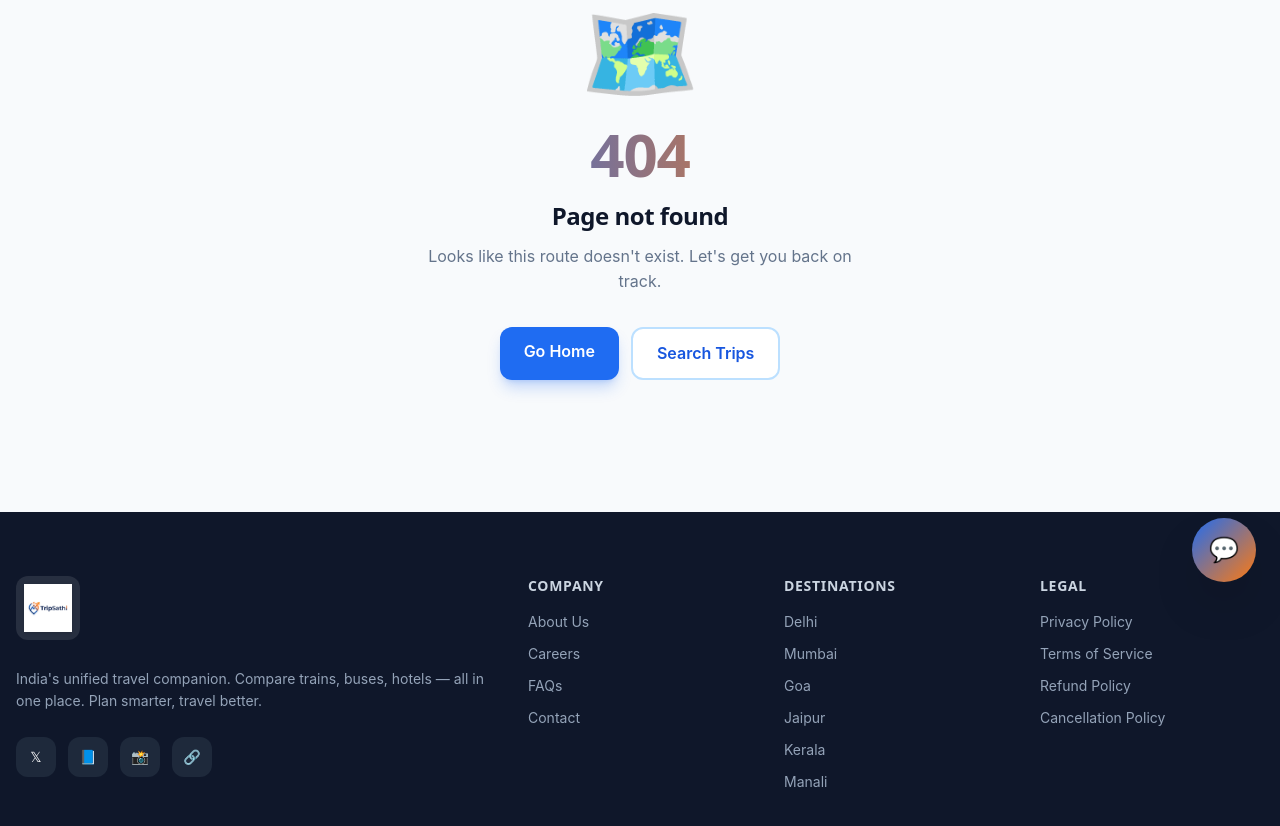
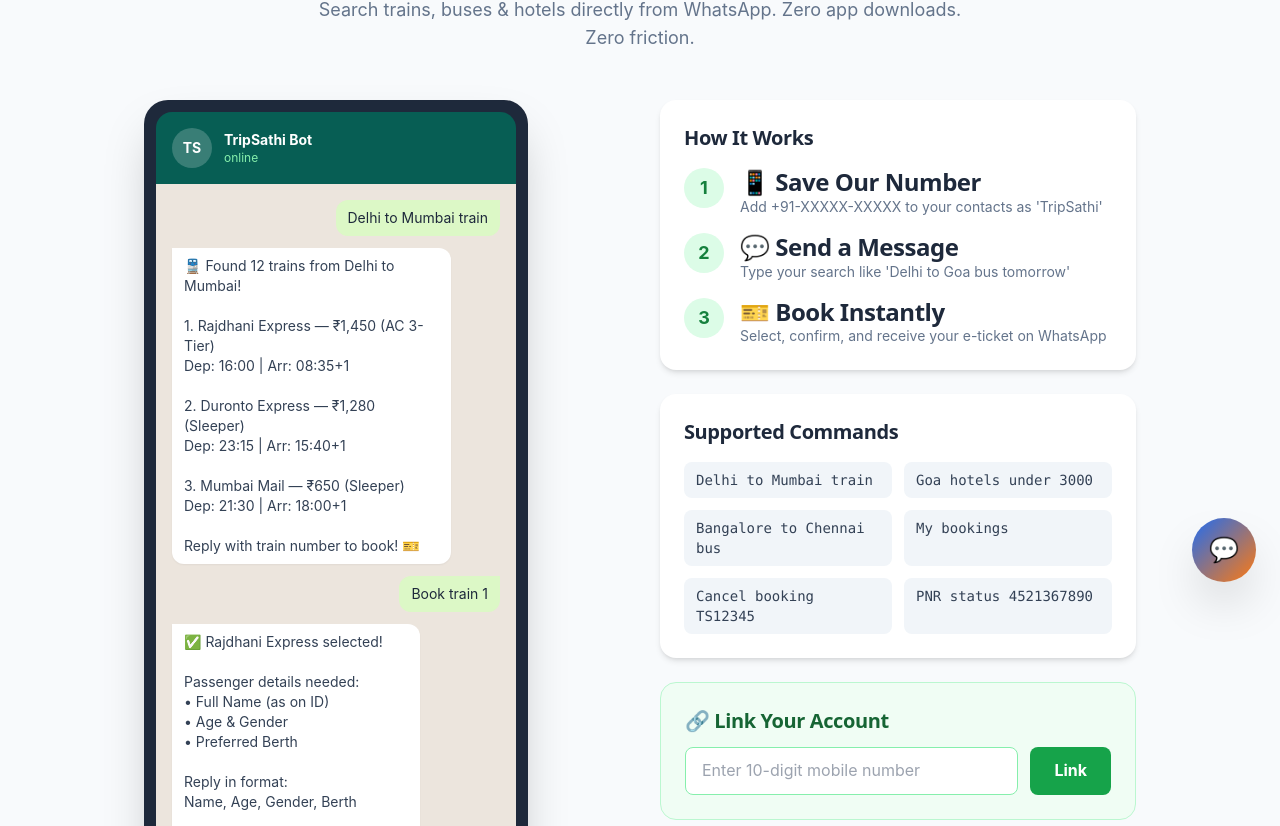
Before and after one commit to ShivamGawade-XS/TripSathi, a Next.js app: page /whatsapp in a window 1280 px wide. Before the commit this address had no page. Shown: the part 194-1020 px from the top of the page. Built offline with nearby package versions, Linux system fonts and the light colour scheme.

Commit message:
feat(whatsapp): add WhatsApp bot page with chat demo and account linking

```diff
--- /dev/null
+++ b/app/whatsapp/page.tsx
@@ -0,0 +1,121 @@
+"use client"
+import { useState } from "react"
+
+const chatDemo = [
+  { from: "user", text: "Delhi to Mumbai train" },
+  { from: "bot", text: "🚆 Found 12 trains from Delhi to Mumbai!\n\n1. Rajdhani Express — ₹1,450 (AC 3-Tier)\n   Dep: 16:00 | Arr: 08:35+1\n\n2. Duronto Express — ₹1,280 (Sleeper)\n   Dep: 23:15 | Arr: 15:40+1\n\n3. Mumbai Mail — ₹650 (Sleeper)\n   Dep: 21:30 | Arr: 18:00+1\n\nReply with train number to book! 🎫" },
+  { from: "user", text: "Book train 1" },
+  { from: "bot", text: "✅ Rajdhani Express selected!\n\nPassenger details needed:\n• Full Name (as on ID)\n• Age & Gender\n• Preferred Berth\n\nReply in format:\nName, Age, Gender, Berth\n\nExample: Raj Kumar, 28, M, Lower" },
+]
+
+export default function WhatsAppBotPage() {
+  const [phone, setPhone] = useState("")
+  const [linked, setLinked] = useState(false)
+
+  const handleLink = (e: React.FormEvent) => {
+    e.preventDefault()
+    if (phone.length >= 10) setLinked(true)
+  }
+
+  return (
+    <div className="min-h-screen bg-surface-50 py-16">
+      <div className="max-w-5xl mx-auto px-4">
+        <div className="text-center mb-12">
+          <h1 className="font-display text-4xl md:text-5xl font-bold text-surface-800">💬 WhatsApp Bot</h1>
+          <p className="text-surface-500 mt-3 text-lg max-w-2xl mx-auto">Search trains, buses & hotels directly from WhatsApp. Zero app downloads. Zero friction.</p>
+        </div>
+
+        <div className="grid grid-cols-1 lg:grid-cols-2 gap-10 items-start">
+          {/* Phone mockup */}
+          <div className="bg-surface-800 rounded-3xl p-3 shadow-2xl max-w-sm mx-auto lg:mx-0">
+            <div className="bg-[#075E54] rounded-t-2xl p-4 flex items-center gap-3">
+              <div className="w-10 h-10 rounded-full bg-white/20 flex items-center justify-center text-white font-bold text-sm">TS</div>
+              <div>
+                <p className="text-white font-bold text-sm">TripSathi Bot</p>
+                <p className="text-green-300 text-xs">online</p>
+              </div>
+            </div>
+            <div className="bg-[#ECE5DD] p-4 space-y-3 min-h-[400px] rounded-b-2xl">
+              {chatDemo.map((msg, i) => (
+                <div key={i} className={`flex ${msg.from === "user" ? "justify-end" : "justify-start"}`}>
+                  <div className={`max-w-[85%] px-3 py-2 rounded-xl text-sm whitespace-pre-line ${
+                    msg.from === "user"
+                      ? "bg-[#DCF8C6] text-surface-800 rounded-tr-none"
+                      : "bg-white text-surface-700 rounded-tl-none shadow-sm"
+                  }`}>
+                    {msg.text}
+                  </div>
+                </div>
+              ))}
+            </div>
+          </div>
+
+          {/* Features + Link */}
+          <div className="space-y-6">
+            <div className="bg-white rounded-2xl shadow-md p-6">
+              <h2 className="text-xl font-bold text-surface-800 mb-4">How It Works</h2>
+              <div className="space-y-4">
+                {[
+                  { step: "1", icon: "📱", title: "Save Our Number", desc: "Add +91-XXXXX-XXXXX to your contacts as 'TripSathi'" },
+                  { step: "2", icon: "💬", title: "Send a Message", desc: "Type your search like 'Delhi to Goa bus tomorrow'" },
+                  { step: "3", icon: "🎫", title: "Book Instantly", desc: "Select, confirm, and receive your e-ticket on WhatsApp" },
+                ].map(s => (
+                  <div key={s.step} className="flex items-start gap-4">
+                    <div className="w-10 h-10 bg-green-100 text-green-700 rounded-full flex items-center justify-center font-bold text-lg flex-shrink-0">{s.step}</div>
+                    <div>
+                      <h3 className="font-bold text-surface-800">{s.icon} {s.title}</h3>
+                      <p className="text-surface-500 text-sm">{s.desc}</p>
+                    </div>
+                  </div>
+                ))}
+              </div>
+            </div>
+
+            <div className="bg-white rounded-2xl shadow-md p-6">
+              <h2 className="text-xl font-bold text-surface-800 mb-4">Supported Commands</h2>
+              <div className="grid grid-cols-2 gap-3">
+                {[
+                  "Delhi to Mumbai train",
+                  "Goa hotels under 3000",
+                  "Bangalore to Chennai bus",
+                  "My bookings",
+                  "Cancel booking TS12345",
+                  "PNR status 4521367890",
+                ].map((cmd, i) => (
+                  <code key={i} className="bg-surface-100 px-3 py-2 rounded-lg text-sm text-surface-700 font-mono">{cmd}</code>
+                ))}
+              </div>
+            </div>
+
+            <div className="bg-green-50 border border-green-200 rounded-2xl p-6">
+              <h2 className="text-xl font-bold text-green-800 mb-3">🔗 Link Your Account</h2>
+              {linked ? (
+                <div className="text-center py-4">
+                  <span className="text-4xl block mb-2">✅</span>
+                  <p className="font-bold text-green-700">WhatsApp linked successfully!</p>
+                  <p className="text-green-600 text-sm mt-1">Send &quot;Hi&quot; to +91-XXXXX-XXXXX to start.</p>
+                </div>
+              ) : (
+                <form onSubmit={handleLink} className="flex gap-3">
+                  <input
+                    type="tel"
+                    required
+                    minLength={10}
+                    maxLength={10}
+                    value={phone}
+                    onChange={e => setPhone(e.target.value.replace(/\D/g, ""))}
+                    placeholder="Enter 10-digit mobile number"
+                    className="flex-1 px-4 py-2.5 rounded-lg border border-green-300 focus:ring-2 focus:ring-green-500 outline-none"
+                  />
+                  <button type="submit" className="bg-green-600 hover:bg-green-700 text-white font-bold px-6 py-2.5 rounded-lg transition-colors">
+                    Link
+                  </button>
+                </form>
+              )}
+            </div>
+          </div>
+        </div>
+      </div>
+    </div>
+  )
+}
```
